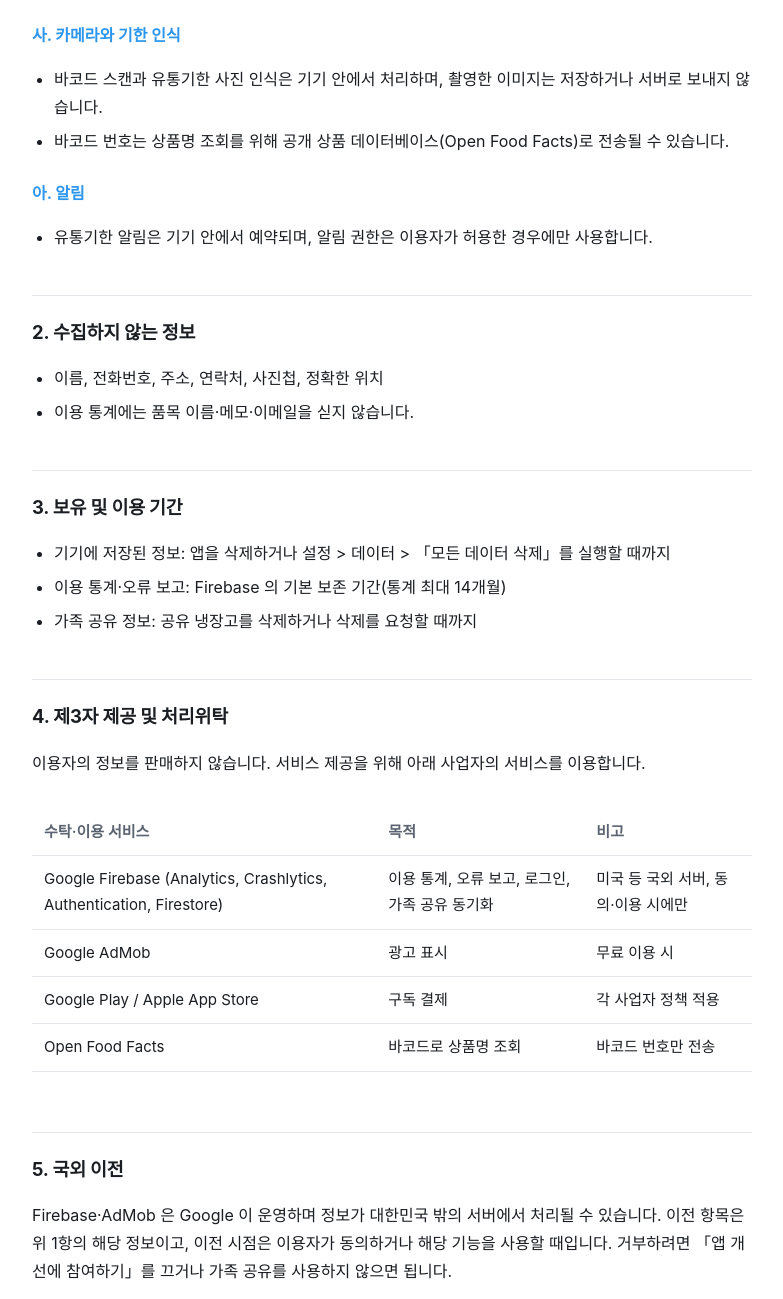
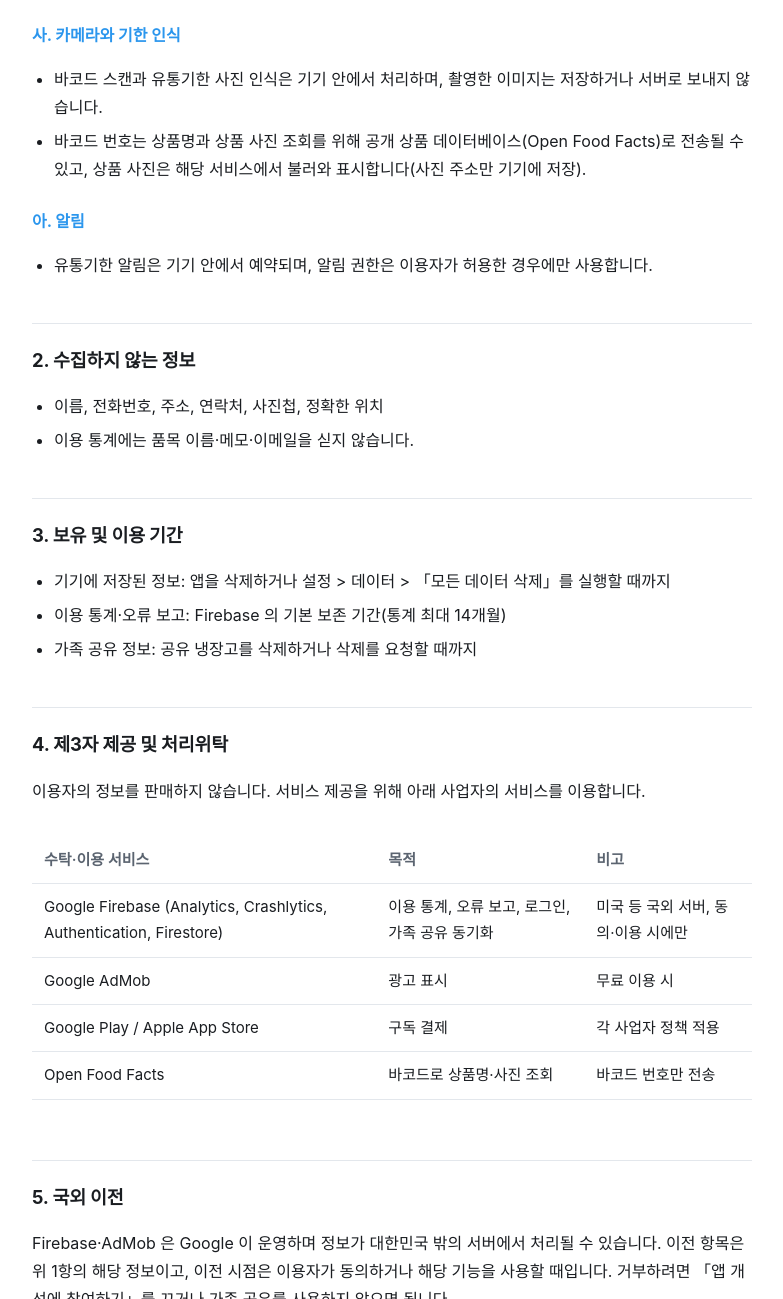
Before and after one commit to sorikirisulong/ripeday-legal, a plain HTML site: page privacy.html in a window 1280 px wide. Shown: the part 1240-2539 px from the top of the page, without its empty margins (248-1031 px from the left). Drawn offline with Linux system fonts and the light colour scheme.

Commit message:
docs: 상품 사진 조회 문구 추가

```diff
--- a/privacy.html
+++ b/privacy.html
@@ -116,7 +116,7 @@
 <h3>사. 카메라와 기한 인식</h3>
 <ul>
   <li>바코드 스캔과 유통기한 사진 인식은 기기 안에서 처리하며, 촬영한 이미지는 저장하거나 서버로 보내지 않습니다.</li>
-  <li>바코드 번호는 상품명 조회를 위해 공개 상품 데이터베이스(Open Food Facts)로 전송될 수 있습니다.</li>
+  <li>바코드 번호는 상품명과 상품 사진 조회를 위해 공개 상품 데이터베이스(Open Food Facts)로 전송될 수 있고, 상품 사진은 해당 서비스에서 불러와 표시합니다(사진 주소만 기기에 저장).</li>
 </ul>
 <h3>아. 알림</h3>
 <ul><li>유통기한 알림은 기기 안에서 예약되며, 알림 권한은 이용자가 허용한 경우에만 사용합니다.</li></ul>
@@ -141,7 +141,7 @@
   <tr><td>Google Firebase (Analytics, Crashlytics, Authentication, Firestore)</td><td>이용 통계, 오류 보고, 로그인, 가족 공유 동기화</td><td>미국 등 국외 서버, 동의·이용 시에만</td></tr>
   <tr><td>Google AdMob</td><td>광고 표시</td><td>무료 이용 시</td></tr>
   <tr><td>Google Play / Apple App Store</td><td>구독 결제</td><td>각 사업자 정책 적용</td></tr>
-  <tr><td>Open Food Facts</td><td>바코드로 상품명 조회</td><td>바코드 번호만 전송</td></tr>
+  <tr><td>Open Food Facts</td><td>바코드로 상품명·사진 조회</td><td>바코드 번호만 전송</td></tr>
 </table></div>
 
 <h2>5. 국외 이전</h2>
```
